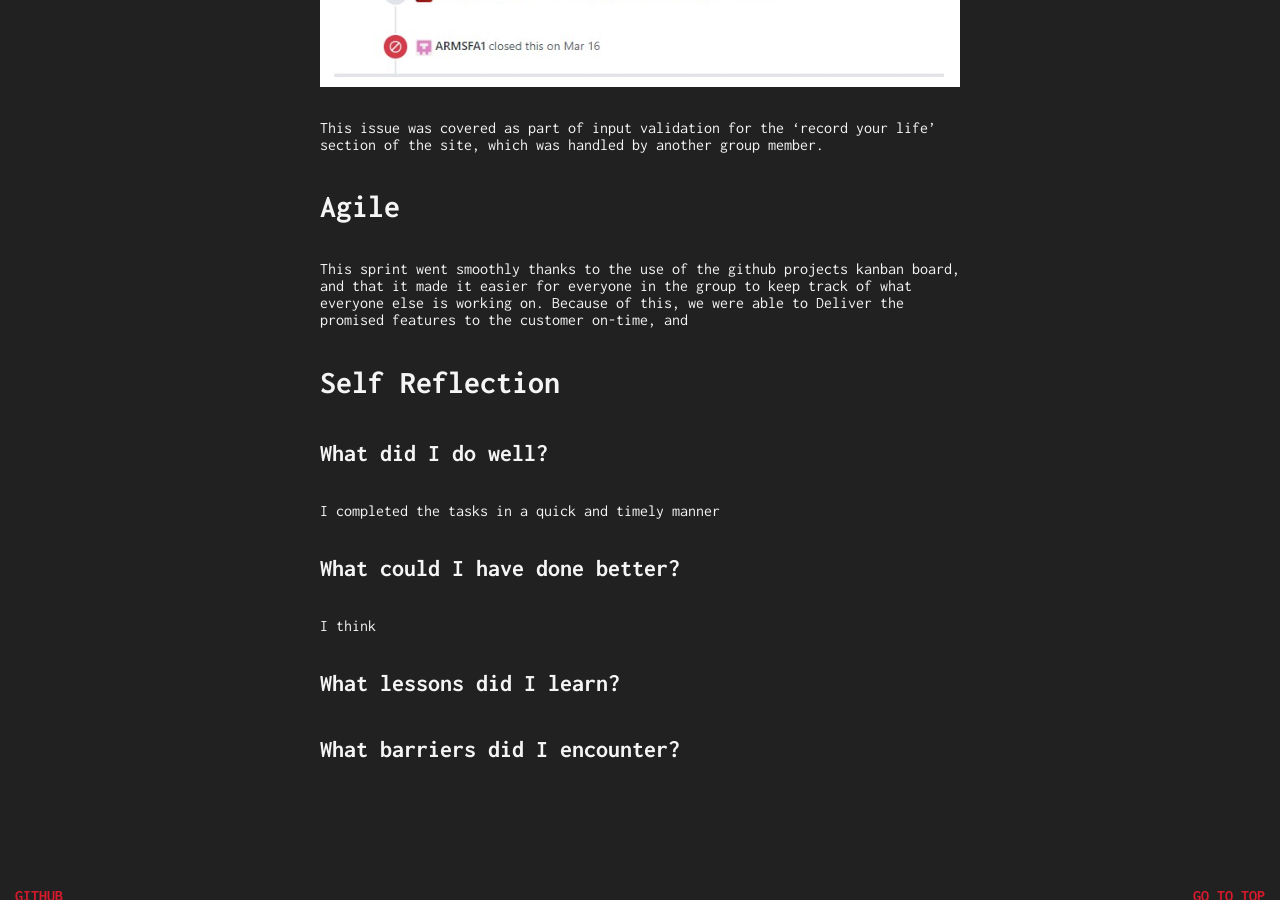
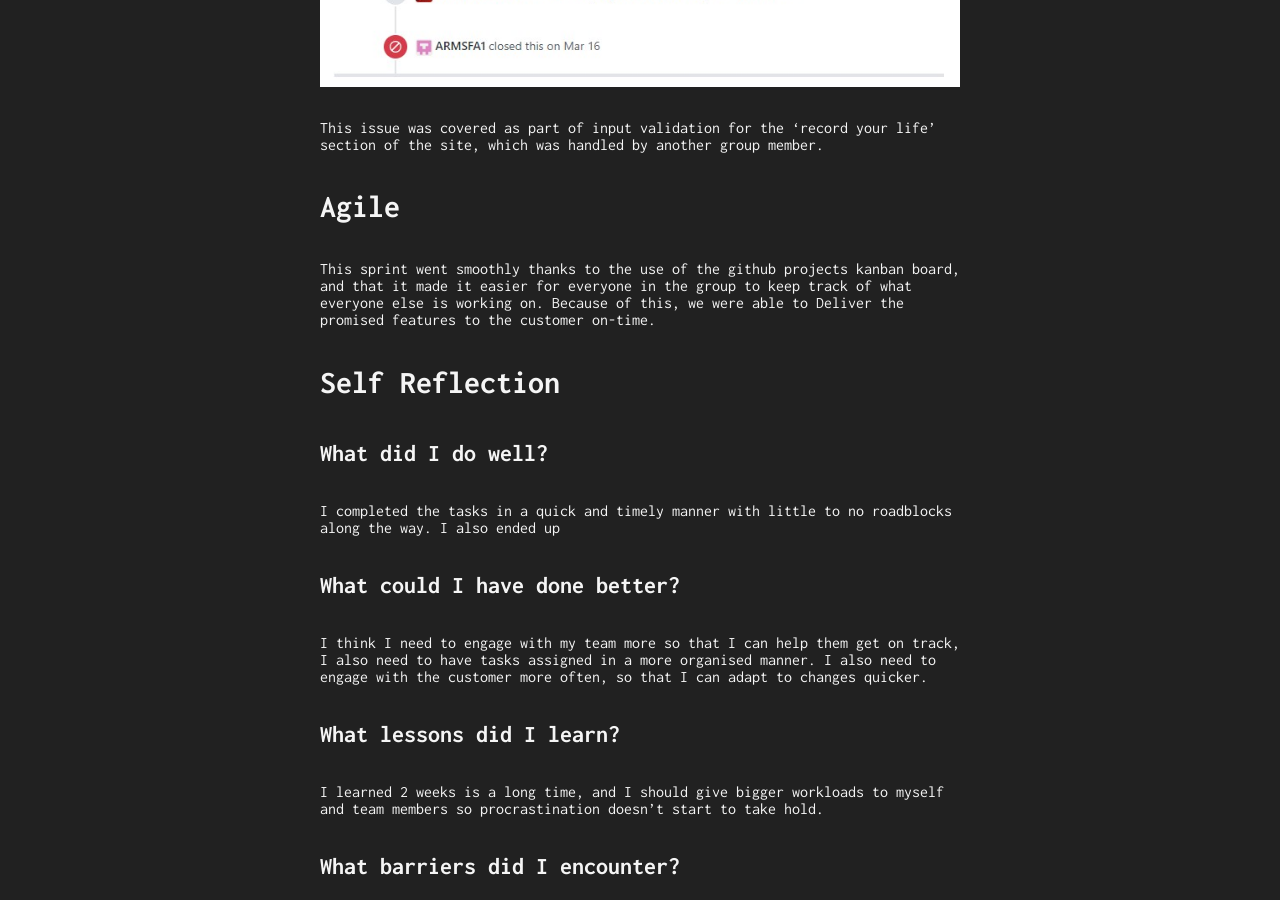
Before and after one commit to SOROM2/agile-portfolio, a Jekyll site: the page built from one.md, in a window 1280 px wide and 900 px high, scrolled down 3987 px. Built offline with Jekyll 4.4.1, drawn with Linux system fonts in a browser that asks for light colours; some of the changed text lies outside the part shown.

Commit message:
Complete sprint one

```diff
--- a/one.md
+++ b/one.md
@@ -5,7 +5,6 @@ order: 1
 ---
 
 # Achievements
-
 For a first sprint, I think the groups gets on well and we haven't identified any potential conflicts, so I think we will be able to work well as a group.
 
 This sprint, the group managed to have a standup meeting every few days, and it kept us on track to deliver to our customer. This was because we all mostly shared similar classes during the weeks, so it was very easy to do.
@@ -46,16 +45,20 @@ And the with the fix implemented:
 This issue was covered as part of input validation for the 'record your life' section of the site, which was handled by another group member.
 
 # Agile
-This sprint went smoothly thanks to the use of the github projects kanban board, and that it made it easier for everyone in the group to keep track of what everyone else is working on. Because of this, we were able to Deliver the promised features to the customer on-time, and
+This sprint went smoothly thanks to the use of the github projects kanban board, and that it made it easier for everyone in the group to keep track of what everyone else is working on. Because of this, we were able to Deliver the promised features to the customer on-time.
 
 # Self Reflection
 
 ## What did I do well?
-I completed the tasks in a quick and timely manner
+I completed the tasks in a quick and timely manner with little to no roadblocks along the way.
+I also ended up
 
 ## What could I have done better?
-I think
+I think I need to engage with my team more so that I can help them get on track, I also need to have tasks assigned in a more organised manner.
+I also need to engage with the customer more often, so that I can adapt to changes quicker.
 
 ## What lessons did I learn?
+I learned 2 weeks is a long time, and I should give bigger workloads to myself and team members so procrastination doesn't start to take hold.
 
 ## What barriers did I encounter?
+I don't remember any barriers from the duration of this sprint.
```
